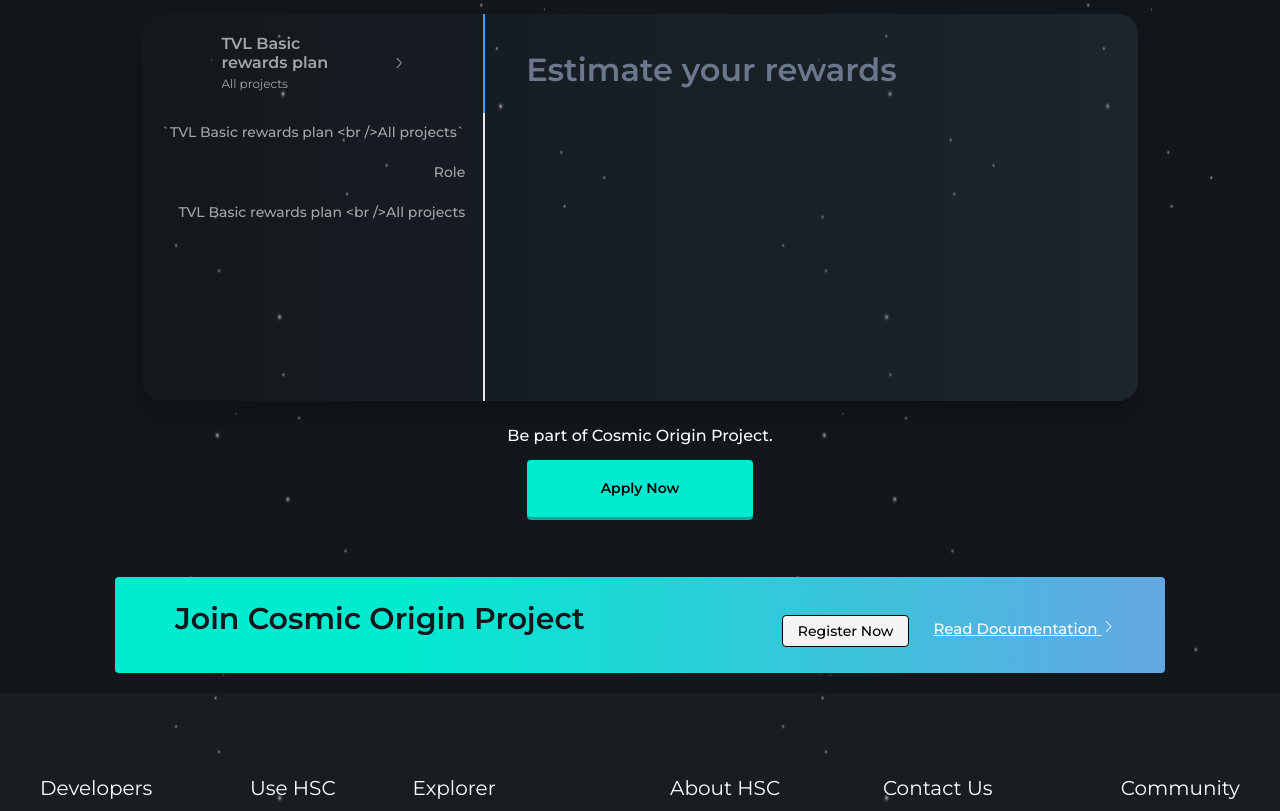
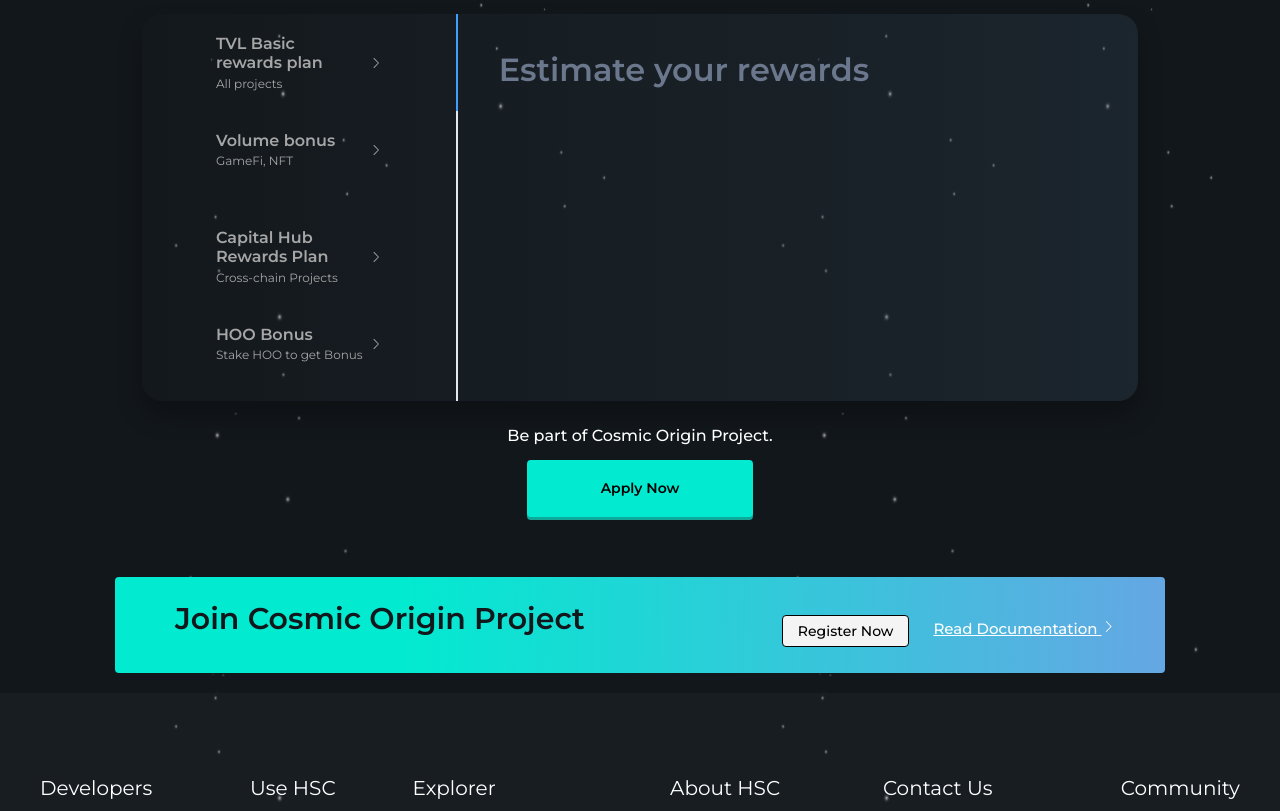
Before and after one commit to rizwanzaheer/hsc-revamp, a Vue app: page /hsc-revamp in a window 1280 px wide. Shown: the part 2353-3164 px from the top of the page. Built offline with nearby package versions, Linux system fonts and the light colour scheme.

Commit message:
add all tab and it's sections

```diff
--- a/src/components/CustomTabs.vue
+++ b/src/components/CustomTabs.vue
@@ -1,5 +1,6 @@
 <template>
     <el-tabs class="custom-tabs" tabPosition="left" :stretch="true">
+        <!-- tab 1 start -->
         <el-tab-pane>
             <template #label>
                 <div class="flex justify-center items-center custom-tab-container">
@@ -17,9 +18,66 @@
             </template>
             Estimate your rewards
         </el-tab-pane>
-        <el-tab-pane label="`TVL Basic rewards plan <br />All projects`">Config</el-tab-pane>
+        <!-- tab 1 ends -->
+        <!-- tab 2 start -->
+        <el-tab-pane>
+            <template #label>
+                <div class="flex justify-center items-center custom-tab-container">
+                    <h1 class="w-[60%] text-left">
+                        Volume bonus
+                        <br />
+                        <span>GameFi, NFT</span>
+                    </h1>
+                    <el-icon>
+                        <arrow-right />
+                    </el-icon>
+                    <!-- <span>Route</span> -->
+                </div>
+            </template>
+            Estimate your rewards Volume bonus
+        </el-tab-pane>
+        <!-- tab 2 ends -->
+        <!-- tab 3 start -->
+        <el-tab-pane>
+            <template #label>
+                <div class="flex justify-center items-center custom-tab-container">
+                    <h1 class="w-[60%] text-left">
+                        Capital Hub
+                        <br />Rewards Plan
+                        <br />
+                        <span>Cross-chain Projects</span>
+                    </h1>
+                    <el-icon>
+                        <arrow-right />
+                    </el-icon>
+                    <!-- <span>Route</span> -->
+                </div>
+            </template>
+            Estimate your rewards Capital Hub
+        </el-tab-pane>
+        <!-- tab 3 ends -->
+        <!-- tab 4 start -->
+        <el-tab-pane>
+            <template #label>
+                <div class="flex justify-center items-center custom-tab-container">
+                    <h1 class="w-[60%] text-left">
+                        HOO Bonus
+                        <!-- <br />Rewards Plan -->
+                        <br />
+                        <span>Stake HOO to get Bonus</span>
+                    </h1>
+                    <el-icon>
+                        <arrow-right />
+                    </el-icon>
+                    <!-- <span>Route</span> -->
+                </div>
+            </template>
+            Estimate your rewards HOO Bonus
+        </el-tab-pane>
+        <!-- tab 4 ends -->
+        <!-- <el-tab-pane label="`TVL Basic rewards plan <br />All projects`">Config</el-tab-pane>
         <el-tab-pane label="Role">Role</el-tab-pane>
-        <el-tab-pane :label="`TVL Basic rewards plan <br />All projects`">Task</el-tab-pane>
+        <el-tab-pane :label="`TVL Basic rewards plan <br />All projects`">Task</el-tab-pane>-->
     </el-tabs>
 </template>
 
@@ -50,8 +108,9 @@
         min-height: 387px;
     }
     .el-tabs__item {
-        height: auto;
+        height: 97px;
         color: #a6a6a6;
+        width: 316px;
     }
 }
 .custom-tabs > .el-tabs__content {
```
